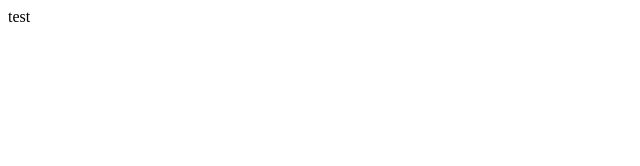
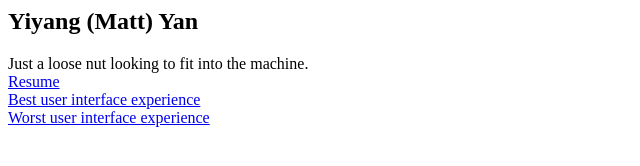
Before and after one commit to tried42long/tried42long.github.io, a plain HTML site: page index.html in a window 1280 px wide. Shown: the whole page, without its empty margins (0-640 px from the left). Drawn offline with Linux system fonts and the light colour scheme.

Commit message:
add resume

```diff
--- a/index.html
+++ b/index.html
@@ -1,3 +1,12 @@
 <html>
-test
+<h2>Yiyang (Matt) Yan</h2>
+Just a loose nut looking to fit into the machine.
+
+<div>
+<a href="YanResume2017.pdf">Resume</a>
+<br />
+<a href="YanResume2017.pdf">Best user interface experience</a>
+<br />
+<a href="YanResume2017.pdf">Worst user interface experience</a>
+</div>
 </html>
```
Also changed, not shown: 1 other file.
